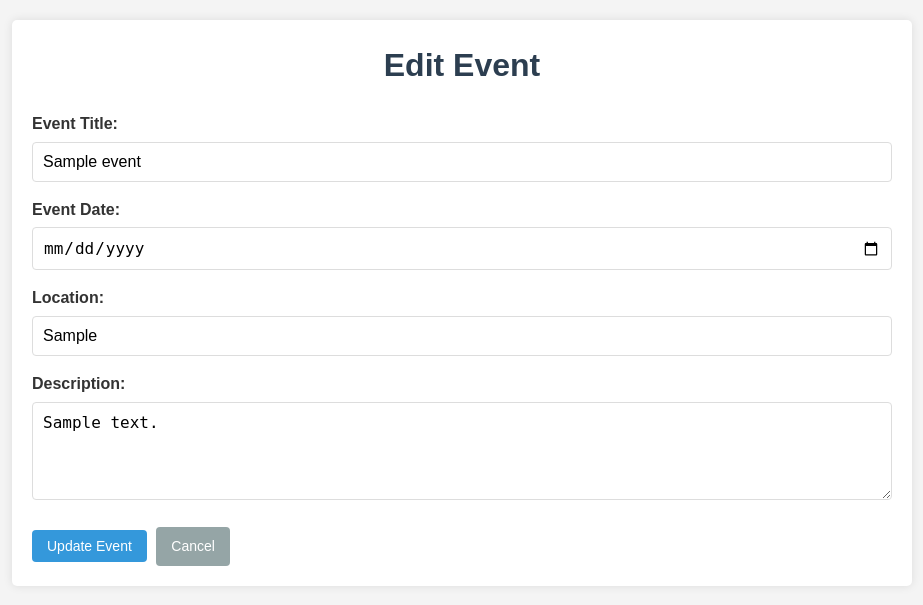
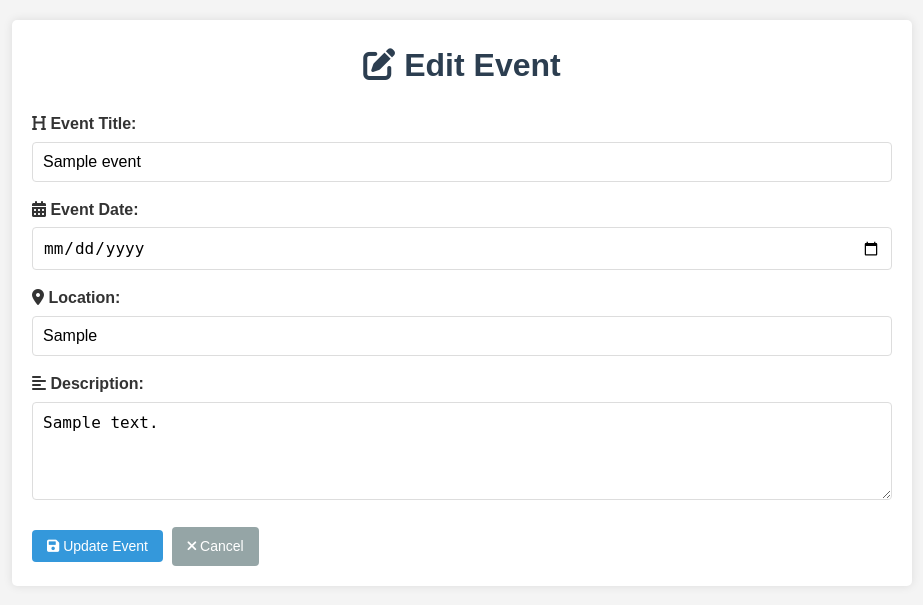
Before and after one commit to Sarthak16082004/Event-Planner-PHP, a PHP site: page /edit_event.php?id=1 in a window 1280 px wide. Shown: the top 605 px of the page, without its empty margins (178-1101 px from the left). Run offline with PHP 8.4, Linux system fonts and the light colour scheme; tables that the repository leaves empty or names only in its code hold one stand-in row (values such as "Sample post").

Commit message:
edit_event.php

```diff
--- a/edit_event.php
+++ b/edit_event.php
@@ -59,39 +59,47 @@ $event = mysqli_fetch_assoc($result);
     <meta name="viewport" content="width=device-width, initial-scale=1.0">
     <title>Edit Event</title>
     <link rel="stylesheet" href="styles.css">
+    <!-- Font Awesome for icons -->
+    <link rel="stylesheet" href="https://cdnjs.cloudflare.com/ajax/libs/font-awesome/6.0.0/css/all.min.css">
 </head>
 <body>
     <div class="container">
-        <h1>Edit Event</h1>
+        <h1><i class="fas fa-edit"></i> Edit Event</h1>
 
         <?php if (isset($error)): ?>
-            <div class="error"><?php echo $error; ?></div>
+            <div class="error">
+                <i class="fas fa-exclamation-circle"></i> <?php echo $error; ?>
+            </div>
         <?php endif; ?>
 
         <form method="POST" action="<?php echo htmlspecialchars($_SERVER["PHP_SELF"] . "?id=" . $id); ?>">
             <div class="form-group">
-                <label for="title">Event Title:</label>
+                <label for="title"><i class="fas fa-heading"></i> Event Title:</label>
                 <input type="text" id="title" name="title" value="<?php echo htmlspecialchars($event['title']); ?>" required>
             </div>
 
             <div class="form-group">
-                <label for="event_date">Event Date:</label>
+                <label for="event_date"><i class="fas fa-calendar-alt"></i> Event Date:</label>
                 <input type="date" id="event_date" name="event_date" value="<?php echo htmlspecialchars($event['event_date']); ?>" required>
             </div>
 
             <div class="form-group">
-                <label for="location">Location:</label>
+                <label for="location"><i class="fas fa-map-marker-alt"></i> Location:</label>
                 <input type="text" id="location" name="location" value="<?php echo htmlspecialchars($event['location']); ?>" required>
             </div>
 
             <div class="form-group">
-                <label for="description">Description:</label>
+                <label for="description"><i class="fas fa-align-left"></i> Description:</label>
                 <textarea id="description" name="description" rows="4"><?php echo htmlspecialchars($event['description']); ?></textarea>
             </div>
 
             <div class="form-actions">
-                <button type="submit" class="btn">Update Event</button>
-                <a href="index.php" class="btn cancel">Cancel</a>
+                <button type="submit" class="btn">
+                    <i class="fas fa-save"></i> Update Event
+                </button>
+                <a href="index.php" class="btn cancel">
+                    <i class="fas fa-times"></i> Cancel
+                </a>
             </div>
         </form>
     </div>
```
